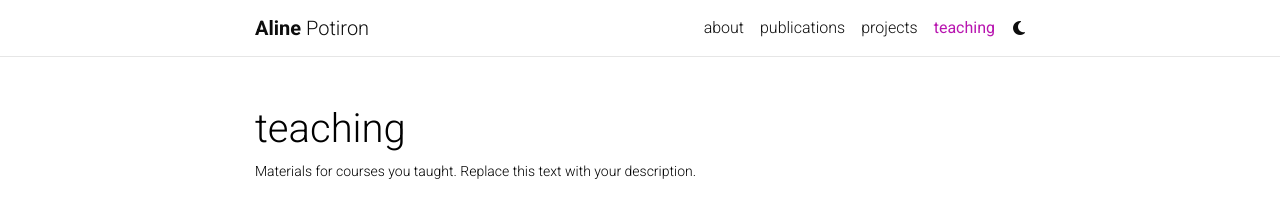
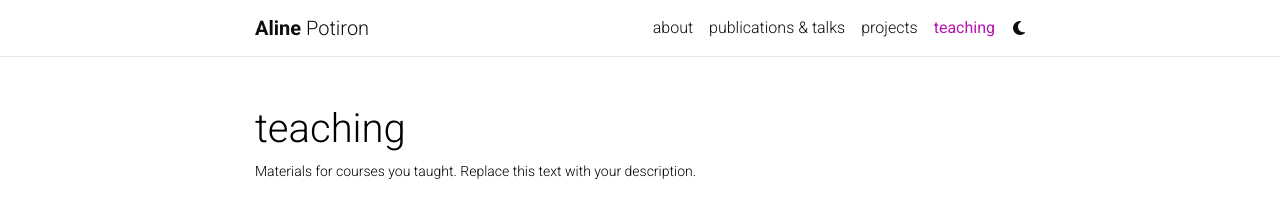
Before and after one commit to apotiron/apotiron.github.io, a Jekyll site: the page built from _pages/teaching.md, in a window 1280 px wide. Shown: the top 211 px of the page. Built offline with Jekyll 4.4.1, drawn with Linux system fonts in a browser that asks for light colours; comment, search, counter and statistics services are not loaded; a style sheet for code colours, icons or effects is not loaded.

Commit message:
add the talks to the publication page

```diff
--- a/_pages/publications.md
+++ b/_pages/publications.md
@@ -1,7 +1,7 @@
 ---
 layout: page
 permalink: /publications/
-title: publications
+title: publications & talks
 description: Publications by categories in reversed chronological order.
 nav: true
 nav_order: 1
@@ -16,7 +16,7 @@
 
 </div>
 
-## oral presentations
+## talks
 
 <div class="publications">
 
```
